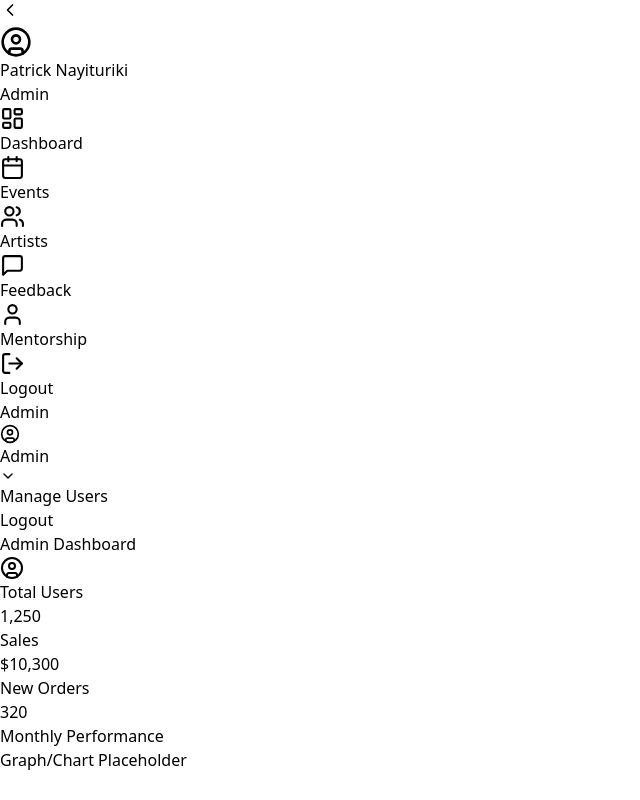
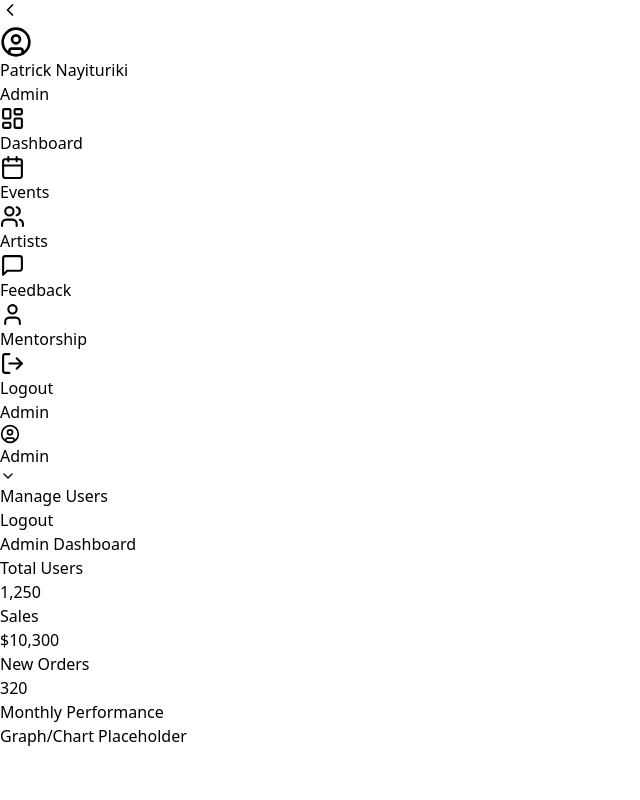
Before and after one commit to diryivuze/ArtistryHub, a React (Vite) app in the folder artstryhub/: page /admin/dashboard in a window 1280 px wide. Shown: the whole page, without its empty margins (0-640 px from the left). Built offline with nearby package versions, Linux system fonts and the light colour scheme.

Commit message:
new features of admin dashboard

```diff
--- a/artstryhub/src/pages/admin/Artists.jsx
+++ b/artstryhub/src/pages/admin/Artists.jsx
@@ -7,8 +7,7 @@ import DashboardNav from '../../components/DashboardNav';
 const AdminArtists = () => {
   const [isCollapsed, setIsCollapsed] = useState(false); // Sidebar state (collapsed or expanded)
   const [isSidebarOpen, setIsSidebarOpen] = useState(false); // Mobile sidebar toggle
-  const [isProfileMenuOpen, setIsProfileMenuOpen] = useState(false); // Profile menu toggle
-  const userRole = 'Admin'; // Example role
+  const userRole = 'admin'; // Example role
   const navigate = useNavigate(); // Navigation hook
 
   return (
--- a/artstryhub/src/pages/admin/Dashboard.jsx
+++ b/artstryhub/src/pages/admin/Dashboard.jsx
@@ -7,9 +7,8 @@ import DashboardNav from '../../components/DashboardNav';
 const AdminDashboard = () => {
   const [isCollapsed, setIsCollapsed] = useState(false); // Sidebar state (collapsed or expanded)
   const [isSidebarOpen, setIsSidebarOpen] = useState(false); // Mobile sidebar toggle
-  const [isProfileMenuOpen, setIsProfileMenuOpen] = useState(false); // Profile menu toggle
-  const userRole = 'admin'; // Example role
-  const navigate = useNavigate(); // Navigation hook
+  const userRole = 'admin';
+  const navigate = useNavigate();
 
   return (
     <div className="flex h-screen bg-gray-100">
@@ -39,25 +38,7 @@ const AdminDashboard = () => {
           {/* Dashboard Header */}
           <div className="flex justify-between items-center">
             <h1 className="text-3xl font-semibold">Admin Dashboard</h1>
-            {/* Profile Avatar */}
-            <div className="relative">
-              <UserCircle
-                className="w-8 h-8 text-gray-700 cursor-pointer"
-                onClick={() => setIsProfileMenuOpen(!isProfileMenuOpen)}
-              />
-              {/* Profile Menu */}
-              {isProfileMenuOpen && (
-                <div className="absolute right-0 mt-2 w-48 bg-white shadow-lg rounded-md ring-1 ring-gray-100">
-                  <ul>
-                    <li className="px-4 py-2 text-gray-700 hover:bg-gray-200 cursor-pointer">Profile</li>
-                    <li className="px-4 py-2 text-gray-700 hover:bg-gray-200 cursor-pointer">Settings</li>
-                    <li className="px-4 py-2 text-gray-700 hover:bg-gray-200 cursor-pointer">Logout</li>
-                  </ul>
-                </div>
-              )}
             </div>
-          </div>
-
           {/* Dashboard Analytics/Graphs Section */}
           <div className="grid grid-cols-1 sm:grid-cols-2 lg:grid-cols-3 gap-6">
             {/* Placeholder for Analytics Cards */}
@@ -80,9 +61,9 @@ const AdminDashboard = () => {
             <h2 className="text-2xl font-semibold">Monthly Performance</h2>
             <div className="mt-4">Graph/Chart Placeholder</div>
           </div>
-        </div>
-      </div>
-    </div>
+          </div>
+          </div>
+          </div>
   );
 };
 
--- a/artstryhub/src/pages/admin/Events.jsx
+++ b/artstryhub/src/pages/admin/Events.jsx
@@ -7,8 +7,7 @@ import DashboardNav from '../../components/DashboardNav';
 const AdminEvents = () => {
   const [isCollapsed, setIsCollapsed] = useState(false); // Sidebar state (collapsed or expanded)
   const [isSidebarOpen, setIsSidebarOpen] = useState(false); // Mobile sidebar toggle
-  const [isProfileMenuOpen, setIsProfileMenuOpen] = useState(false); // Profile menu toggle
-  const userRole = 'Admin'; // Example role
+  const userRole = 'admin'; // Example role
   const navigate = useNavigate(); // Navigation hook
 
   return (
--- a/artstryhub/src/pages/admin/Feedback.jsx
+++ b/artstryhub/src/pages/admin/Feedback.jsx
@@ -7,8 +7,7 @@ import DashboardNav from '../../components/DashboardNav';
 const AdminFeedback = () => {
   const [isCollapsed, setIsCollapsed] = useState(false); // Sidebar state (collapsed or expanded)
   const [isSidebarOpen, setIsSidebarOpen] = useState(false); // Mobile sidebar toggle
-  const [isProfileMenuOpen, setIsProfileMenuOpen] = useState(false); // Profile menu toggle
-  const userRole = 'Admin'; // Example role
+  const userRole = 'admin'; // Example role
   const navigate = useNavigate(); // Navigation hook
 
   return (
--- a/artstryhub/src/pages/admin/Mentorship.jsx
+++ b/artstryhub/src/pages/admin/Mentorship.jsx
@@ -7,8 +7,7 @@ import DashboardNav from '../../components/DashboardNav';
 const AdminMentorship = () => {
   const [isCollapsed, setIsCollapsed] = useState(false); // Sidebar state (collapsed or expanded)
   const [isSidebarOpen, setIsSidebarOpen] = useState(false); // Mobile sidebar toggle
-  const [isProfileMenuOpen, setIsProfileMenuOpen] = useState(false); // Profile menu toggle
-  const userRole = 'Admin'; // Example role
+  const userRole = 'admin'; // Example role
   const navigate = useNavigate(); // Navigation hook
 
   return (
```
